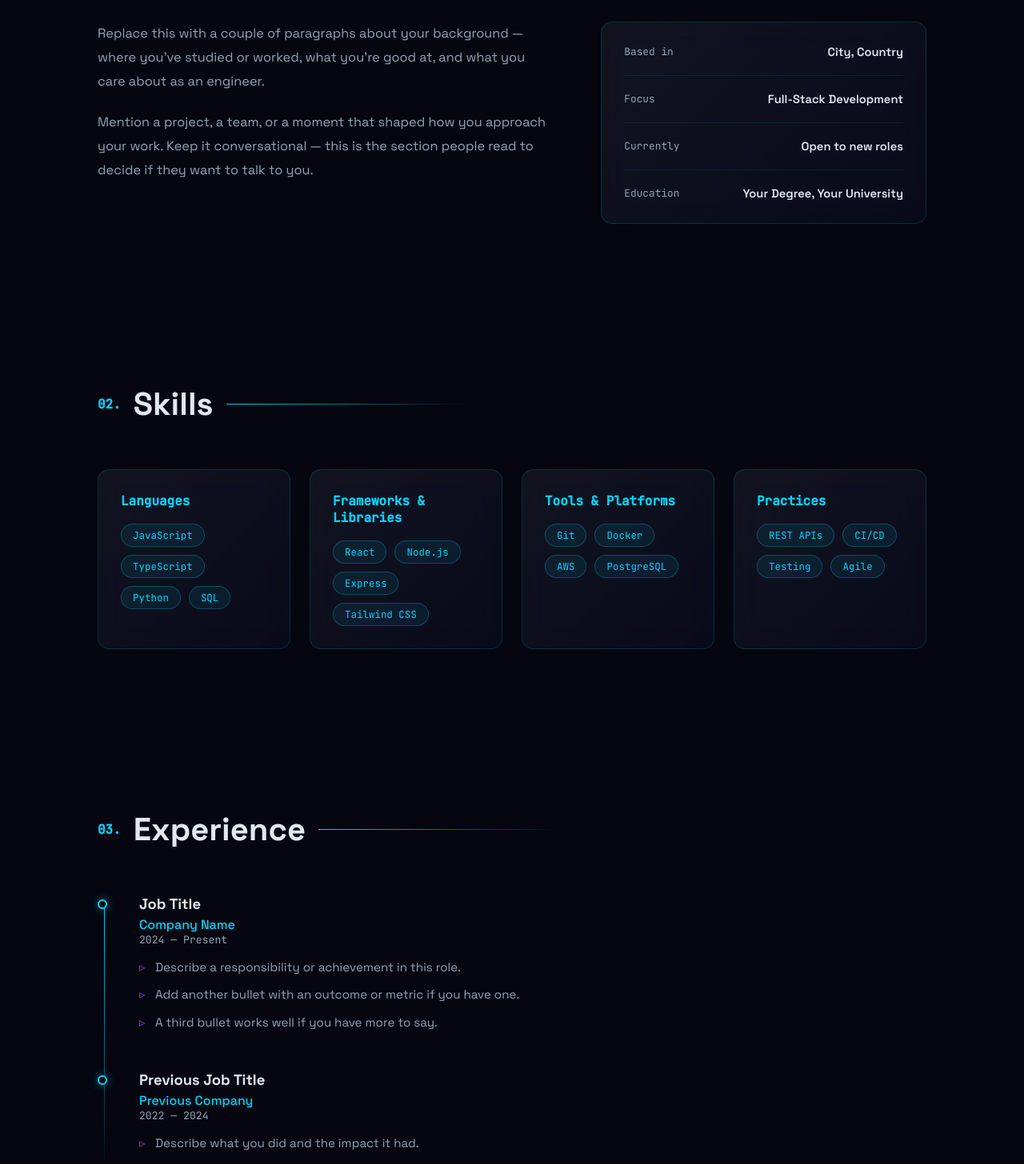
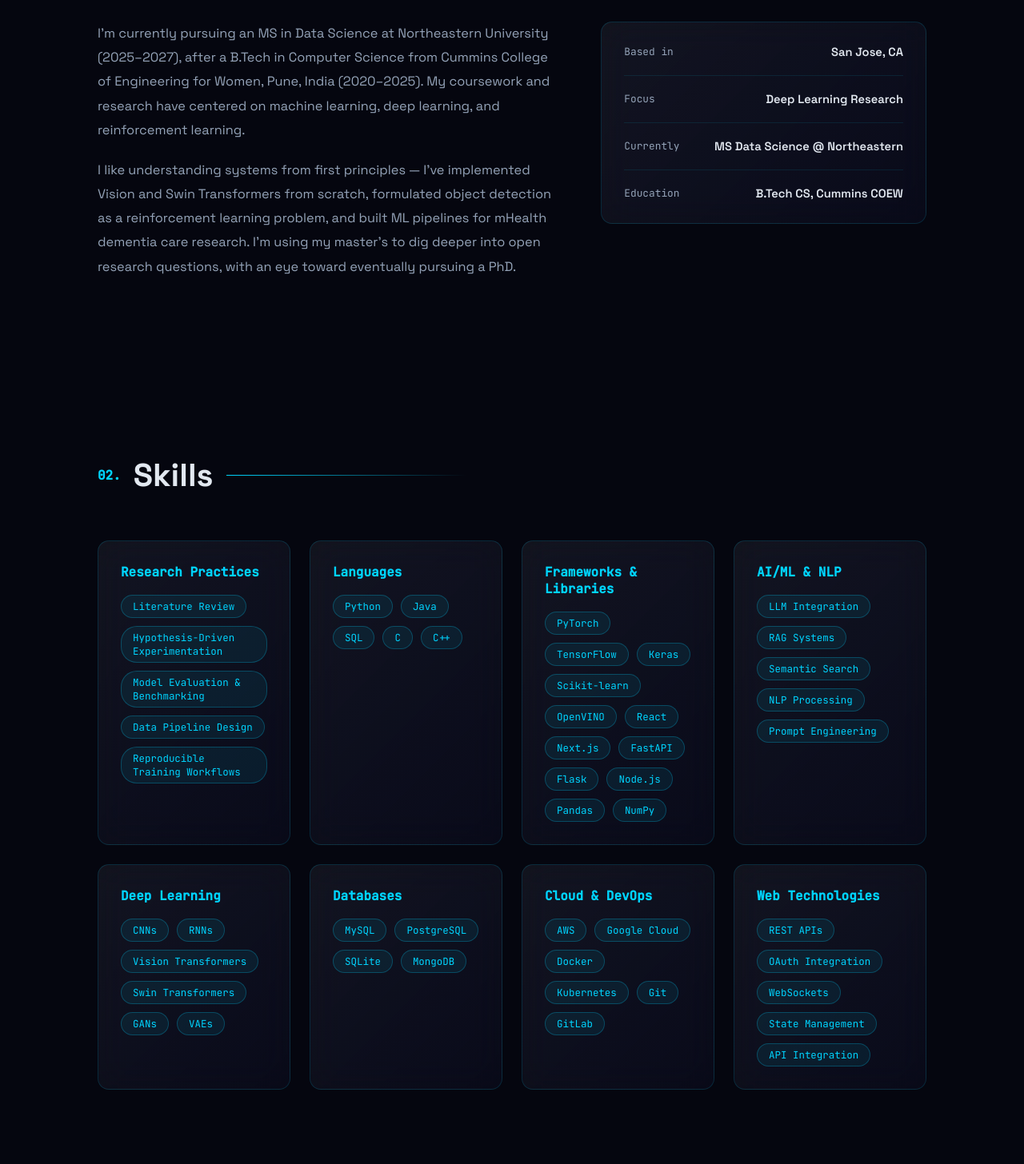
Before and after one commit to Samruddhi2212/portfolio, a React (Vite) app: page / in a window 1280 px wide. Shown: the part 980-2436 px from the top of the page at 80% size. Built offline with nearby package versions, Linux system fonts and the light colour scheme.

Commit message:
Fill in real content from resume

```diff
--- a/index.html
+++ b/index.html
@@ -3,8 +3,8 @@
   <head>
     <meta charset="UTF-8" />
     <meta name="viewport" content="width=device-width, initial-scale=1.0" />
-    <title>Your Name | Portfolio</title>
-    <meta name="description" content="Portfolio of Your Name" />
+    <title>Samruddhi Kaledeshmukh | Portfolio</title>
+    <meta name="description" content="Portfolio of Samruddhi Kaledeshmukh" />
     <link rel="icon" type="image/svg+xml" href="/favicon.svg" />
     <link rel="preconnect" href="https://fonts.googleapis.com" />
     <link rel="preconnect" href="https://fonts.gstatic.com" crossorigin />
--- a/src/data/content.js
+++ b/src/data/content.js
@@ -4,95 +4,128 @@
 // ---------------------------------------------------------------------------
 
 export const profile = {
-  name: 'Your Name',
-  initials: 'YN',
-  role: 'Software Engineer',
-  tagline: 'I build things for the web.',
+  name: 'Samruddhi Kaledeshmukh',
+  initials: 'SK',
+  role: 'MS Data Science Student · Deep Learning Researcher',
+  tagline: 'Building deep learning systems from first principles.',
   summary:
-    "I'm a software engineer who enjoys turning ideas into fast, reliable products. Currently focused on full-stack development and looking for the next interesting problem to work on.",
-  location: 'City, Country',
+    "MS in Data Science student driven by a deep curiosity for building deep learning systems from first principles rather than treating them as black boxes — from Vision/Swin Transformers to RL-based detection pipelines built entirely from scratch. My research on mHealth for dementia care fuels my belief that AI should be built around real human needs. I hope to eventually pursue a PhD, and am using my master's to dig deeper into open research questions.",
+  location: 'San Jose, California',
   resumeUrl: '/resume.pdf',
-  availability: 'Open to new opportunities',
+  availability: 'Open to research collaborations & new opportunities',
 }
 
 export const about = {
   paragraphs: [
-    "Replace this with a couple of paragraphs about your background — where you've studied or worked, what you're good at, and what you care about as an engineer.",
-    'Mention a project, a team, or a moment that shaped how you approach your work. Keep it conversational — this is the section people read to decide if they want to talk to you.',
+    "I'm currently pursuing an MS in Data Science at Northeastern University (2025–2027), after a B.Tech in Computer Science from Cummins College of Engineering for Women, Pune, India (2020–2025). My coursework and research have centered on machine learning, deep learning, and reinforcement learning.",
+    "I like understanding systems from first principles — I've implemented Vision and Swin Transformers from scratch, formulated object detection as a reinforcement learning problem, and built ML pipelines for mHealth dementia care research. I'm using my master's to dig deeper into open research questions, with an eye toward eventually pursuing a PhD.",
   ],
   facts: [
-    { label: 'Based in', value: 'City, Country' },
-    { label: 'Focus', value: 'Full-Stack Development' },
-    { label: 'Currently', value: 'Open to new roles' },
-    { label: 'Education', value: 'Your Degree, Your University' },
+    { label: 'Based in', value: 'San Jose, CA' },
+    { label: 'Focus', value: 'Deep Learning Research' },
+    { label: 'Currently', value: 'MS Data Science @ Northeastern' },
+    { label: 'Education', value: 'B.Tech CS, Cummins COEW' },
   ],
 }
 
 export const skills = [
   {
+    category: 'Research Practices',
+    items: [
+      'Literature Review',
+      'Hypothesis-Driven Experimentation',
+      'Model Evaluation & Benchmarking',
+      'Data Pipeline Design',
+      'Reproducible Training Workflows',
+    ],
+  },
+  {
     category: 'Languages',
-    items: ['JavaScript', 'TypeScript', 'Python', 'SQL'],
+    items: ['Python', 'Java', 'SQL', 'C', 'C++'],
   },
   {
     category: 'Frameworks & Libraries',
-    items: ['React', 'Node.js', 'Express', 'Tailwind CSS'],
+    items: ['PyTorch', 'TensorFlow', 'Keras', 'Scikit-learn', 'OpenVINO', 'React', 'Next.js', 'FastAPI', 'Flask', 'Node.js', 'Pandas', 'NumPy'],
   },
   {
-    category: 'Tools & Platforms',
-    items: ['Git', 'Docker', 'AWS', 'PostgreSQL'],
+    category: 'AI/ML & NLP',
+    items: ['LLM Integration', 'RAG Systems', 'Semantic Search', 'NLP Processing', 'Prompt Engineering'],
   },
   {
-    category: 'Practices',
-    items: ['REST APIs', 'CI/CD', 'Testing', 'Agile'],
+    category: 'Deep Learning',
+    items: ['CNNs', 'RNNs', 'Vision Transformers', 'Swin Transformers', 'GANs', 'VAEs'],
+  },
+  {
+    category: 'Databases',
+    items: ['MySQL', 'PostgreSQL', 'SQLite', 'MongoDB'],
+  },
+  {
+    category: 'Cloud & DevOps',
+    items: ['AWS', 'Google Cloud', 'Docker', 'Kubernetes', 'Git', 'GitLab'],
+  },
+  {
+    category: 'Web Technologies',
+    items: ['REST APIs', 'OAuth Integration', 'WebSockets', 'State Management', 'API Integration'],
   },
 ]
 
 export const experience = [
   {
-    role: 'Job Title',
-    company: 'Company Name',
-    period: '2024 — Present',
+    role: 'Research Assistant — mHealth for Dementia Care',
+    company: 'Cummins College of Engineering for Women, Pune, India (Advisor: Prof. Dr. Chhaya Santosh Gosavi)',
+    period: '2024 — 2025',
     points: [
-      'Describe a responsibility or achievement in this role.',
-      'Add another bullet with an outcome or metric if you have one.',
-      'A third bullet works well if you have more to say.',
+      'Co-authored a comprehensive literature review on mHealth technologies for dementia care and caregiver support, evaluating 20+ existing applications across Android and iOS platforms.',
+      'Synthesized findings across usability, adoption, and clinical validation to propose a holistic mobile solution integrating reminders, cognitive games, GPS-based safety alerts, and a voice-to-text diary.',
     ],
   },
   {
-    role: 'Previous Job Title',
-    company: 'Previous Company',
-    period: '2022 — 2024',
+    role: 'Research Assistant — RL-Based Object Detection',
+    company: 'Cummins College of Engineering for Women, Pune, India (Research Guide: Prof. Dr. Anjali Naik)',
+    period: '2024 — 2025',
     points: [
-      'Describe what you did and the impact it had.',
-      'Keep bullets short and specific — numbers help.',
+      'Formulated the object detection problem (bounding-box localization) as a dynamic Markov Decision Process (MDP) using deep reinforcement learning.',
+      'Trained and evaluated the approach on the Pascal VOC2012 dataset, contributing to a publication on object detection using deep reinforcement learning.',
+    ],
+  },
+  {
+    role: 'Software Engineering Intern',
+    company: 'Concept Information Technology Pvt. Ltd., Pune, India',
+    period: 'Summer 2022',
+    points: [
+      'Developed and optimized backend and frontend features across internal applications, improving page load times and system responsiveness by 30%.',
+      'Built and integrated RESTful APIs to support data exchange between services, reducing manual processing and improving data consistency.',
+      'Automated routine workflows and scripts, cutting repetitive engineering effort by 25%, following Git-based version control best practices.',
     ],
   },
 ]
 
 export const projects = [
   {
-    title: 'Project One',
+    title: 'Building a Vision Transformer from Scratch for Remote Sensing Change Detection',
     description:
-      'A short, punchy description of what this project does and why it matters. One or two sentences is plenty.',
-    tags: ['React', 'Node.js', 'PostgreSQL'],
+      'Implemented a Siamese Vision Transformer from scratch in PyTorch (custom patch embedding, 12-layer multi-head self-attention, FPN-style decoder), then extended it with a Siamese Swin Transformer using hierarchical shifted-window attention for pixel-level change detection on bi-temporal satellite imagery. Trained on the LEVIR-CD benchmark (7,120 pairs); the Swin variant achieved an F1 of 0.8613 and IoU of 0.7564, a +3.77% F1 / +5.63% IoU gain over the ViT baseline. Presented as a poster at the Research and Innovation Showcase 2026.',
+    tags: ['Computer Vision', 'Vision Transformers', 'Swin Transformers', 'PyTorch', 'Remote Sensing'],
     image: null,
     liveUrl: '',
     githubUrl: '',
     featured: true,
   },
   {
-    title: 'Project Two',
-    description: 'Another project summary — what problem it solves and the stack you used.',
-    tags: ['TypeScript', 'Next.js'],
+    title: 'DEMCARE: Holistic Mobile Application for Dementia Patients',
+    description:
+      'Generated ML-ready data pipelines processing 10K+ daily behavioral events, enabling 95% signal consistency for downstream modeling and analytics. Implemented adaptive cognitive games, GPS-based safety alerts, and a voice-to-text diary, driving 75% higher user engagement and 80% faster real-time risk detection.',
+    tags: ['Mobile Health', 'Reinforcement Learning', 'Adaptive Systems', 'Applied ML'],
     image: null,
     liveUrl: '',
     githubUrl: '',
     featured: false,
   },
   {
-    title: 'Project Three',
-    description: 'A third project. Swap these placeholders for your real work.',
-    tags: ['Python', 'Flask'],
+    title: 'Low-Resource Medical Imaging via Transfer Learning',
+    description:
+      'Co-developed (with Aayush Katoch) a study on model generalization under extreme data scarcity (~300 samples), benchmarking three transfer learning paradigms (scratch, ImageNet, medical-domain pretraining) with k-fold cross-validation. Achieved 92.02% accuracy and 0.9875 AUC (14% gain), producing interpretable findings on when domain-adjacent pretraining generalizes reliably.',
+    tags: ['Transfer Learning', 'Limited Data', 'Uncertainty', 'Statistical Evaluation'],
     image: null,
     liveUrl: '',
     githubUrl: '',
@@ -102,20 +135,20 @@ export const projects = [
 
 export const publications = [
   {
-    title: 'Publication or Writing Title',
-    venue: 'Conference / Journal / Blog',
-    year: '2024',
+    title: 'Building a Vision Transformer from Scratch for Remote Sensing Change Detection (Poster)',
+    venue: 'Research and Innovation Showcase 2026',
+    year: '2026',
     url: '',
   },
 ]
 
 export const contact = {
   message:
-    "I'm currently open to new opportunities and collaborations. Whether you have a question or just want to say hi — my inbox is always open.",
-  email: 'you@example.com',
+    "I'm currently open to research collaborations, PhD opportunities, and interesting problems in deep learning. Whether you have a question or just want to say hi — my inbox is always open.",
+  email: 'kaledeshmukh.s@northeastern.edu',
   links: [
-    { label: 'Email', value: 'you@example.com', href: 'mailto:you@example.com' },
-    { label: 'GitHub', value: 'github.com/yourusername', href: 'https://github.com/yourusername' },
+    { label: 'Email', value: 'kaledeshmukh.s@northeastern.edu', href: 'mailto:kaledeshmukh.s@northeastern.edu' },
+    { label: 'GitHub', value: 'github.com/Samruddhi2212', href: 'https://github.com/Samruddhi2212' },
     { label: 'LinkedIn', value: 'linkedin.com/in/yourusername', href: 'https://linkedin.com/in/yourusername' },
   ],
 }
```
Also changed, not shown: public/favicon.svg.
